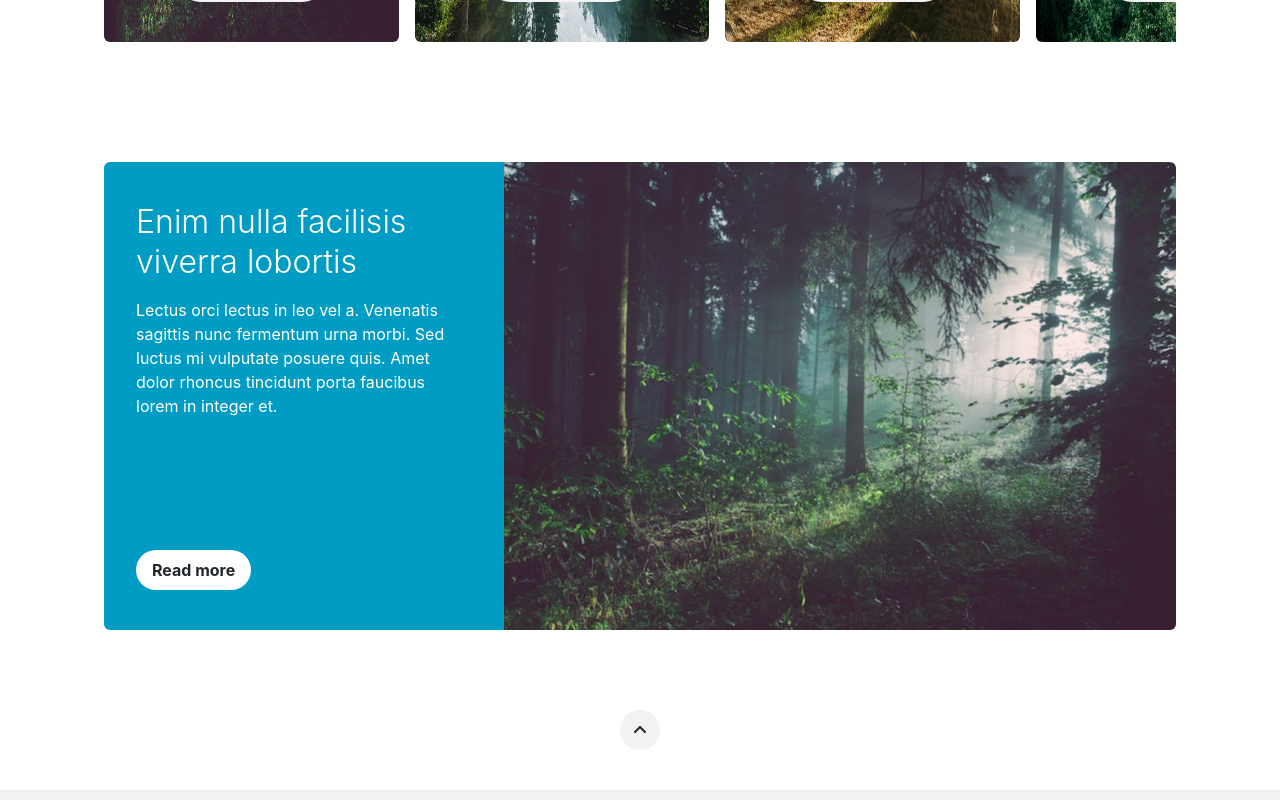
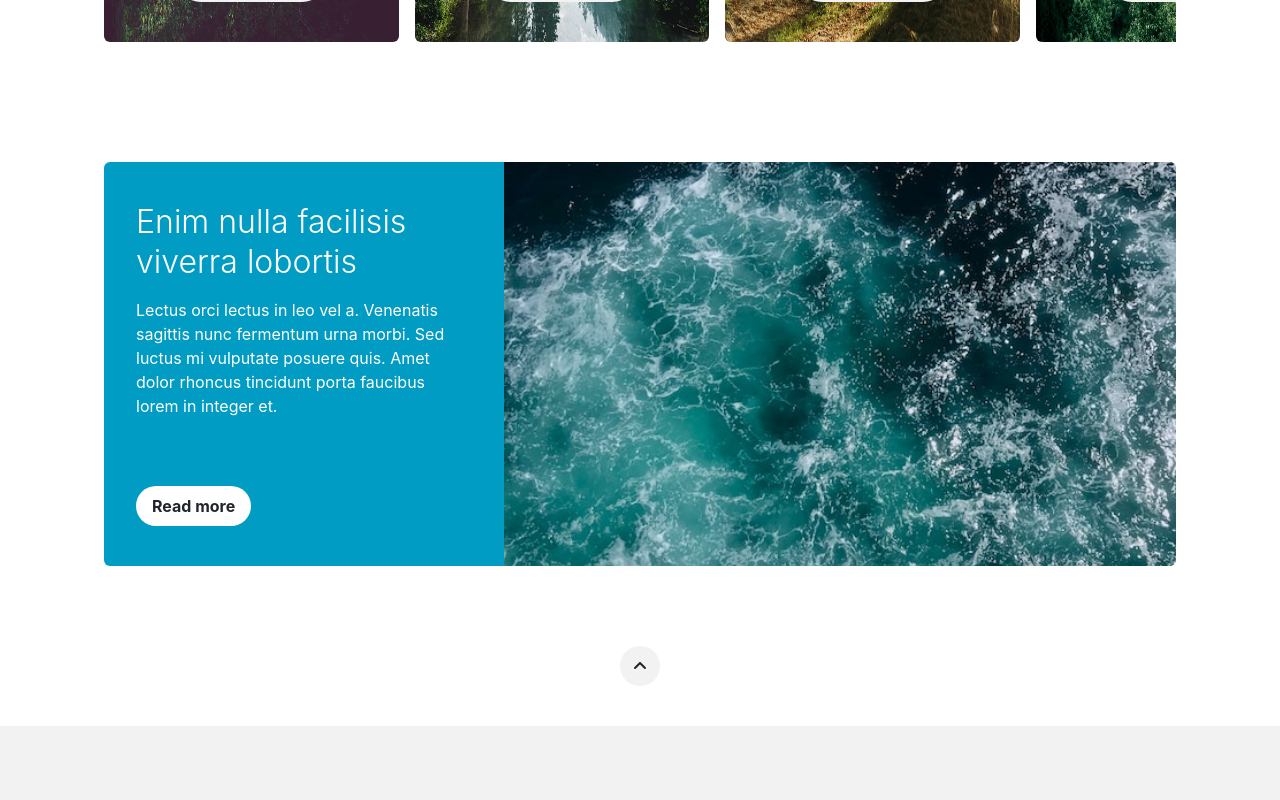
Before and after one commit to neusgp/alpaka-probearbeit, a React (Vite) app: page / in a window 1280 px wide. Shown: the part 2320-3120 px from the top of the page. Built offline with nearby package versions, Linux system fonts and the light colour scheme.

Commit message:
style: media queries

```diff
--- a/src/App.tsx
+++ b/src/App.tsx
@@ -17,16 +17,16 @@ function App() {
       {/* NAVIGATION */}
       <div
         id="navigation"
-        className="h-22 flex justify-between items-center px-26 py-7">
+        className="h-22 flex justify-between items-center md:px-26 px-4 py-7">
         <img src={"/logo.png"} className="w-[138px]" />
-        <div className="absolute right-26 flex h-22">
+        <div className="absolute md:right-26 right-4 flex h-22">
           {mockNavLinks.map(({ id, label }) => {
             return <NavLink label={label} key={id} />;
           })}
         </div>
       </div>
       {/* HEADER */}
-      <div id="header" className="h-[888px] relative p-6">
+      <div id="header" className="h-[888px] relative md:p-6">
         <div className="w-full h-full bg-[url(/header-img.png)] bg-center bg-cover">
           <div className="center flex flex-col items-center gap-6">
             <div className="text-center">
@@ -49,9 +49,9 @@ function App() {
         </div>
       </div>
       {/* PRODUCTS */}
-      <div id="products" className="py-10 px-26 flex flex-col gap-4">
+      <div id="products" className="py-10 md:px-26 px-4 flex flex-col gap-4">
         <h2>Our Products</h2>
-        <div className="flex gap-4 mb-4">
+        <div className="flex md:flex-row flex-col gap-4 mb-4">
           {mockProducts.map((product) => {
             const { id } = product;
             return <ProductCard product={product} key={id} />;
@@ -67,7 +67,9 @@ function App() {
         </div>
       </div>
       {/* BLOG */}
-      <div id="blog" className="py-10 px-26 flex flex-col justify-center">
+      <div
+        id="blog"
+        className="py-10 md:px-26 px-4 flex flex-col justify-center">
         <div className="flex flex-col gap-4 text-center">
           <h2>Blog</h2>
           <p>
@@ -106,9 +108,9 @@ function App() {
       {/* HIGHLIGHT */}
       <div
         id="highlight"
-        className="py-10 px-26 flex flex-col justify-center rounded-md">
-        <div className="w-full h-117 flex">
-          <div className="bg-blue-gray-dark h-full flex flex-1 flex-col justify-between rounded-l-md py-10 px-8">
+        className="py-10 md:px-26 px-4 flex flex-col justify-center">
+        <div className="w-full flex md:flex-row flex-col-reverse">
+          <div className="bg-blue-gray-dark flex flex-1 flex-col justify-between md:rounded-br-none md:rounded-tl-md rounded-b-md rounded-tl-none py-10 px-8 gap-6">
             <div className="flex flex-col gap-4">
               <h2 className="text-white">
                 Enim nulla facilisis viverra lobortis
@@ -119,8 +121,6 @@ function App() {
                 dolor rhoncus tincidunt porta faucibus lorem in integer et.
               </p>
             </div>
-
-            <div className="">
             <Button
               label="Read more"
               intent="white"
@@ -129,8 +129,7 @@ function App() {
               ariaLabel="Read more"
             />
           </div>
-          </div>
-          <div className="bg-[url(/1.png)] flex-2 bg-center rounded-r-md"></div>
+          <div className="bg-[url(/6.png)] flex-2 bg-center bg-cover md:rounded-tl-none md:rounded-br-md rounded-t-md rounded-bl-none aspect-15/9"></div>
         </div>
       </div>
       {/* FOOTER */}
@@ -140,7 +139,7 @@ function App() {
             <FontAwesomeIcon icon={faAngleUp} />
           </button>
         </div>
-        <div className="bg-gray-70 py-20 px-26 flex">
+        <div className="bg-gray-70 py-20 px-26 md:flex hidden">
           <FooterCard title="Loremipsum GmbH">
             <div className="flex flex-col gap-4">
               <p className="font-light">
@@ -191,9 +190,9 @@ function App() {
             </div>
           </FooterCard>
         </div>
-        <div className="h-16 px-26 py-6 flex justify-between">
-          <p className="text-xs">© 2023 Loremipsum GmbH</p>
-          <div className="flex gap-4">
+        <div className="px-26 py-6 flex flex-col md:flex-row md:justify-between">
+          <p className="text-xs text-center">© 2023 Loremipsum GmbH</p>
+          <div className="flex gap-4 justify-center">
             <p className="text-xs">Impressum</p>
             <p className="text-xs">Datenschutz</p>
           </div>
--- a/src/components/ProductCard.tsx
+++ b/src/components/ProductCard.tsx
@@ -9,11 +9,11 @@ export const ProductCard = ({ product }: { product: Product }) => {
   return (
     <div className={`${cardColor} rounded-md`}>
       <img src={img} />
-      <div className="px-4 text-white">
+      <div className="px-4 text-white md:block hidden">
         <h3>{name}</h3>
         <p>{description}</p>
       </div>
-      <div className="pl-4 py-6">
+      <div className="pl-4 py-6 md:block hidden">
         <Button intent="white" icon="only" ariaLabel="Read more" />
       </div>
     </div>
```
Lines whose indentation alone changed are shown as unchanged.
